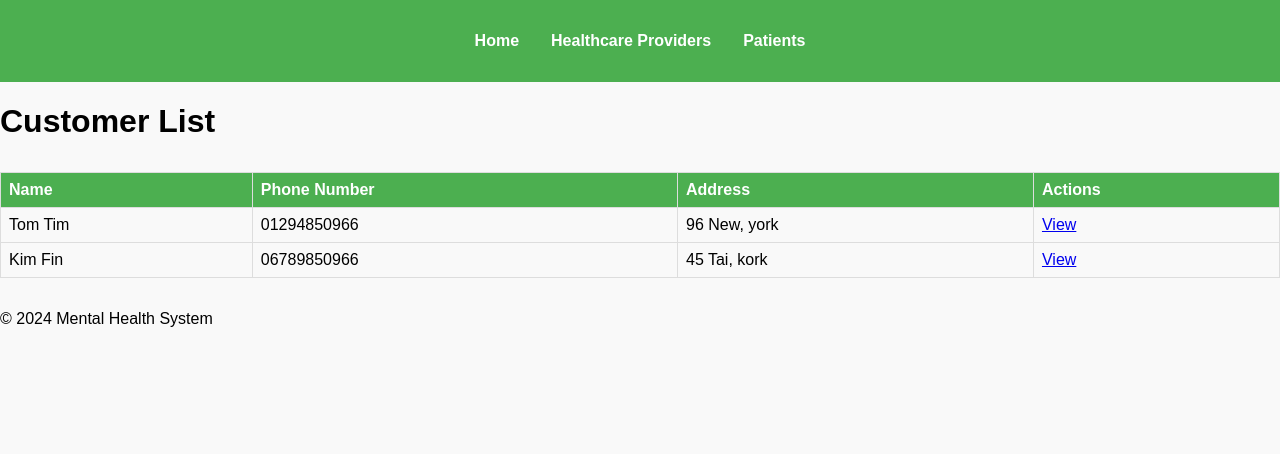
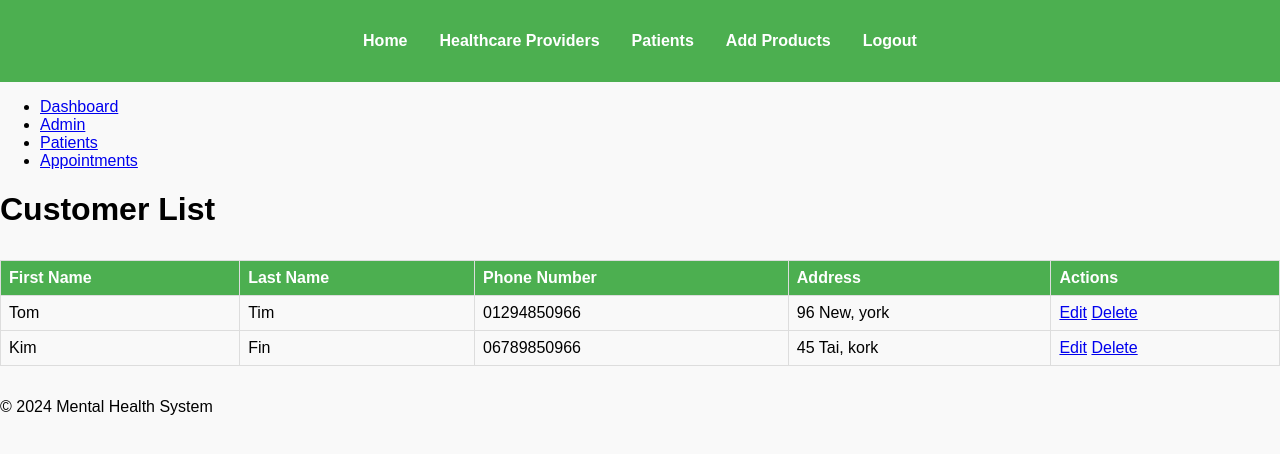
Before and after one commit to mikist23/mental_health_system, a Django app: page /customers/ in a window 1280 px wide. Shown: the top 454 px of the page. Run offline with Django 5.2, Linux system fonts and the light colour scheme; data comes from the database, SQL or seed files in the repository; both versions use the stored data as it was after the commit.

Commit message:
create custome model for user and admin

```diff
--- a/mental_health_system/records_app/models.py
+++ b/mental_health_system/records_app/models.py
@@ -1,4 +1,36 @@
 from django.db import models
+from django.contrib.auth.models import AbstractBaseUser, BaseUserManager
+
+
+class CustomUserManager(BaseUserManager):
+    def create_user(self, email, password=None, **extra_fields):
+        if not email:
+            raise ValueError("The Email field is required")
+        email = self.normalize_email(email)
+        user = self.model(email=email, **extra_fields)
+        user.set_password(password)
+        user.save(using=self._db)
+        return user
+
+    def create_superuser(self, email, password=None, **extra_fields):
+        extra_fields.setdefault('is_staff', True)
+        extra_fields.setdefault('is_superuser', True)
+        return self.create_user(email, password, **extra_fields)
+
+class CustomUser(AbstractBaseUser):
+    email = models.EmailField(unique=True)
+    first_name = models.CharField(max_length=100)
+    last_name = models.CharField(max_length=100)
+    is_staff = models.BooleanField(default=False)
+    is_superuser = models.BooleanField(default=False)
+
+    objects = CustomUserManager()
+
+    USERNAME_FIELD = 'email'
+    REQUIRED_FIELDS = ['first_name', 'last_name']
+
+    def __str__(self):
+        return self.email
 
 # Customer model
 class Customer(models.Model):
--- a/mental_health_system/records_app/templates/base.html
+++ b/mental_health_system/records_app/templates/base.html
@@ -9,18 +9,33 @@
 </head>
 <body>
     <header>
-        <nav>
+        <nav class="top-nav">
             <ul>
                 <li><a href="/">Home</a></li>
                 <li><a href="/providers/dashboard/">Healthcare Providers</a></li>
                 <li><a href="/patients/dashboard/">Patients</a></li>
+                <li><a href="/products/add/">Add Products</a></li>
+                <li><a href="/logout/">Logout</a></li>
             </ul>
         </nav>
     </header>
-    <main>
-        {% block content %}
-        {% endblock %}
-    </main>
+
+    <div class="layout">
+        <aside class="sidebar">
+            <ul>
+                <li><a href="/dashboard/">Dashboard</a></li>
+                <li><a href="/admin/customers/">Admin</a></li>
+                <li><a href="/patients/dashboard/">Patients</a></li>
+                <li><a href="/appointments/">Appointments</a></li>
+            </ul>
+        </aside>
+
+        <main class="main-content">
+            {% block content %}
+            {% endblock %}
+        </main>
+    </div>
+
     <footer>
         <p>&copy; 2024 Mental Health System</p>
     </footer>
--- a/mental_health_system/records_app/templates/providers/customers/customer_list.html
+++ b/mental_health_system/records_app/templates/providers/customers/customer_list.html
@@ -1,11 +1,13 @@
 {% extends "base.html" %}
-{% block title %}Customers{% endblock %}
+{% block title %}Customer List{% endblock %}
+
 {% block content %}
 <h1>Customer List</h1>
 <table>
     <thead>
         <tr>
-            <th>Name</th>
+            <th>First Name</th>
+            <th>Last Name</th>
             <th>Phone Number</th>
             <th>Address</th>
             <th>Actions</th>
@@ -14,11 +16,13 @@
     <tbody>
         {% for customer in customers %}
         <tr>
-            <td>{{ customer.first_name }} {{ customer.last_name }}</td>
+            <td>{{ customer.first_name }}</td>
+            <td>{{ customer.last_name }}</td>
             <td>{{ customer.phone_number }}</td>
             <td>{{ customer.address }}</td>
             <td>
-                <a href="{% url 'customer_detail' customer.id %}">View</a>
+                <a href="/admin/edit_customer/{{ customer.id }}/" class="btn">Edit</a>
+                <a href="/admin/delete_customer/{{ customer.id }}/" class="btn danger">Delete</a>
             </td>
         </tr>
         {% endfor %}
```
Also changed, not shown: mental_health_system/records_app/templates/patients/dashboard.html (+24 -5 lines), mental_health_system/db.sqlite3, mental_health_system/records_app/migrations/0003_customuser.py (added).
